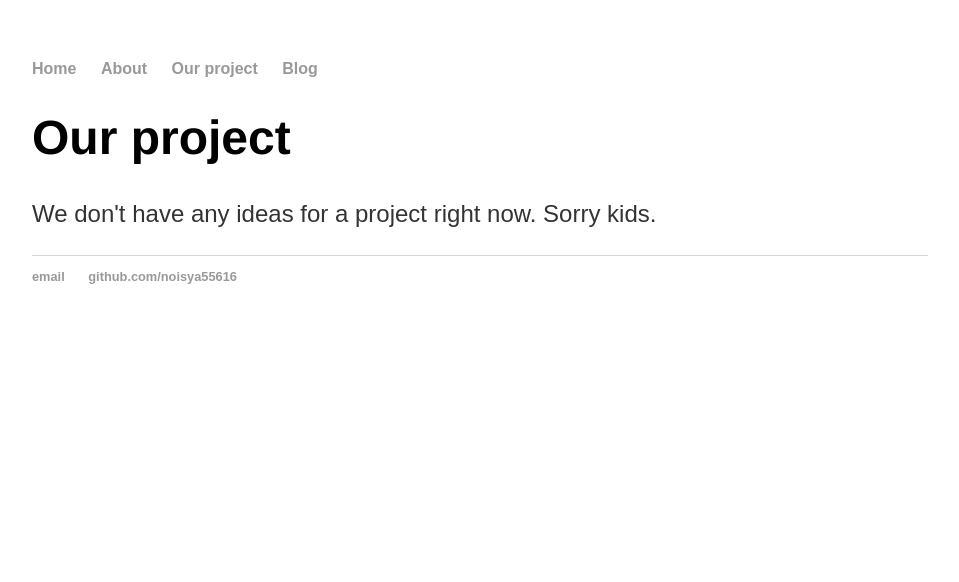
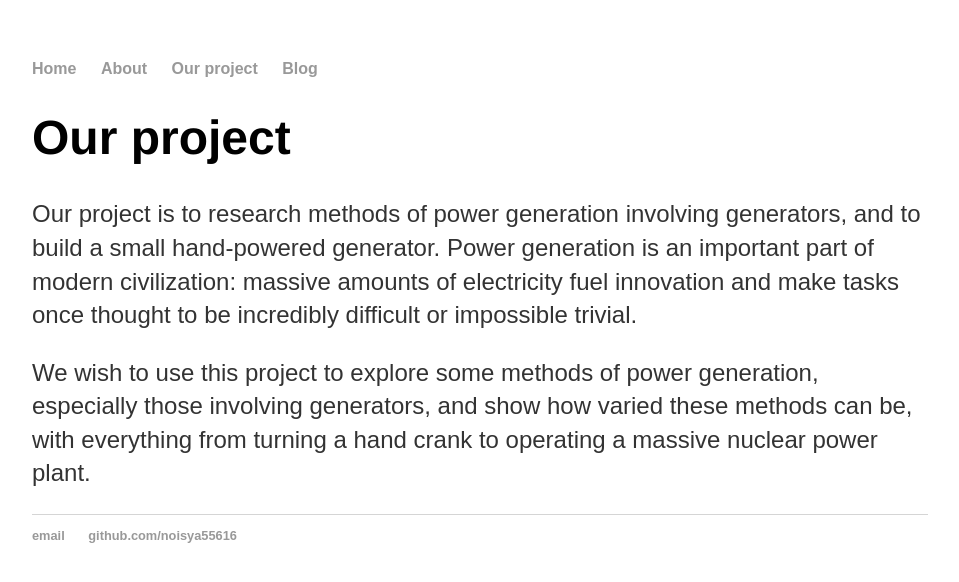
Before and after one commit to shangmingwu/noisya55616.github.io-archive, a Jekyll site: the page built from project/index.html, in a window 1280 px wide. Shown: the top 582 px of the page, without its empty margins (160-1119 px from the left). Built offline with Jekyll 4.4.1, drawn with Linux system fonts in a browser that asks for light colours.

Commit message:
Add new blog posts, as well as project description.

```diff
--- a/about/index.html
+++ b/about/index.html
@@ -9,5 +9,8 @@ title: About us
         <h2>Marcus Chong</h2>
         <p>Sleepy asian boy. He is the coolest, and deserves a new computer. god bless that child.</p>
         <h2>Damon</h2>
-        <p>Some guy who sat next to me, so he is now part of our project. I don't really know too much about him, to be quite honest. He seems kind of chill, I hope he is smart.</p>
+        <p>
+                Some guy who sat next to me, so he is now part of our project. I don't really know too much about him, to be quite honest. He seems kind of chill,
+                and seems to be pretty smart.
+        </p>
 </div><!-- /.blurb -->
--- a/index.html
+++ b/index.html
@@ -4,5 +4,5 @@ title: Big brain time
 ---
 <div class="blurb">
 	<h1>Welcome to Genius Hour!</h1>
-	<p>This is just a filler thing. nothing is ready yet. Simon is the maintainer of this site: bug him through email at the bottom if you are offended by something or if you see a typo.</p>
+	<p>Looking for something specific? Find out about <a href="/project">Our project</a>, our <a href="/blog/">Blog</a>, or read <a href="/about">About</a> us.</p>
 </div><!-- /.blurb -->
--- a/project/index.html
+++ b/project/index.html
@@ -5,5 +5,13 @@ title: Our project
 <div class="blurb">
 
         		<h1>Our project</h1>
-				<p>We don't have any ideas for a project right now. Sorry kids.</p>
+				<p>
+					Our project is to research methods of power generation involving generators, and to build a small hand-powered generator.
+					Power generation is an important part of modern civilization: massive amounts of electricity fuel innovation and make
+					tasks once thought to be incredibly difficult or impossible trivial.
+				</p>
+				<p>
+					We wish to use this project to explore some methods of power generation, especially those involving generators, and show
+					how varied these methods can be, with everything from turning a hand crank to operating a massive nuclear power plant.
+				</p>
 </div><!-- /.blurb -->
```
Also changed, not shown: _posts/1999-12-31-y2k.md (+5 -0 lines), _posts/2019-12-19-turbines-and-power-generation.md (added, +57 -0 lines).
